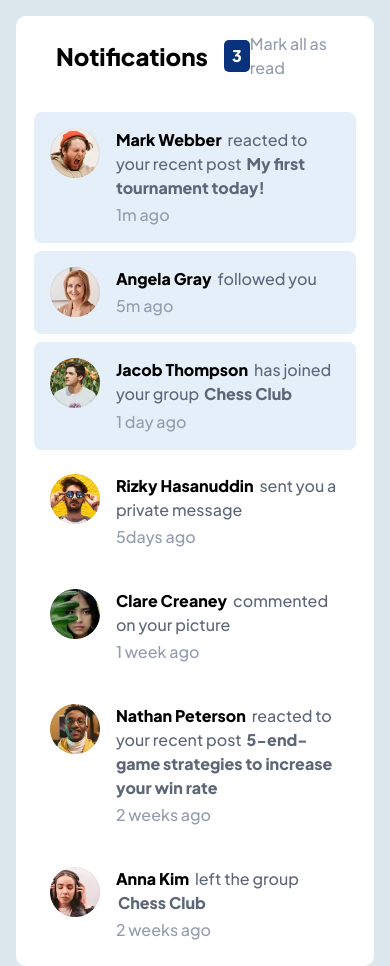
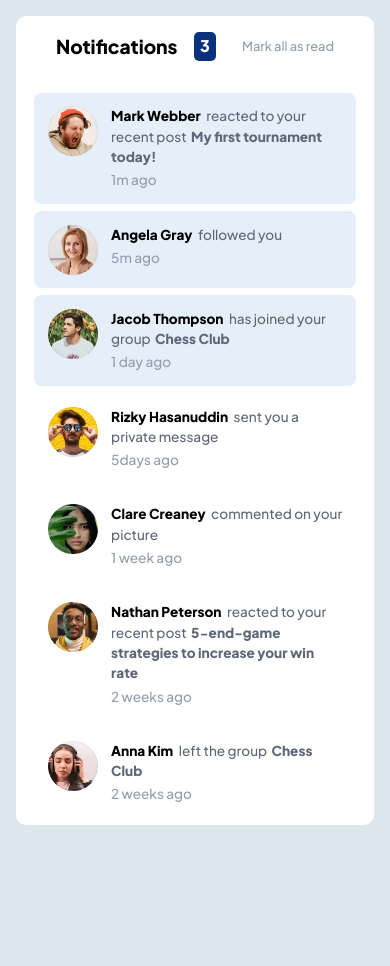
Before and after one commit to kevj86/notifications-page, a plain HTML site: page index.html in a window 390 px wide. After the commit the page ends 844 px from the top, so only its background shows below. Drawn offline with Linux system fonts and the light colour scheme.

Commit message:
updated media query for 450px and less

```diff
--- a/style.css
+++ b/style.css
@@ -112,3 +112,24 @@ strong:hover {
 .note-unread {
   background: var(--clr-light-greyblue1);
 }
+
+@media (max-width: 450px) {
+  .notification {
+    font-size: 0.85rem;
+  }
+
+  h2 {
+    font-size: 1.2rem;
+  }
+
+  #mark-read {
+    font-size: 0.8rem;
+  }
+
+  #notify-count {
+    font-size: 1rem;
+    padding: 0.15em 0.4em;
+    border-radius: 5px;
+    font-weight: 800;
+  }
+}
```
